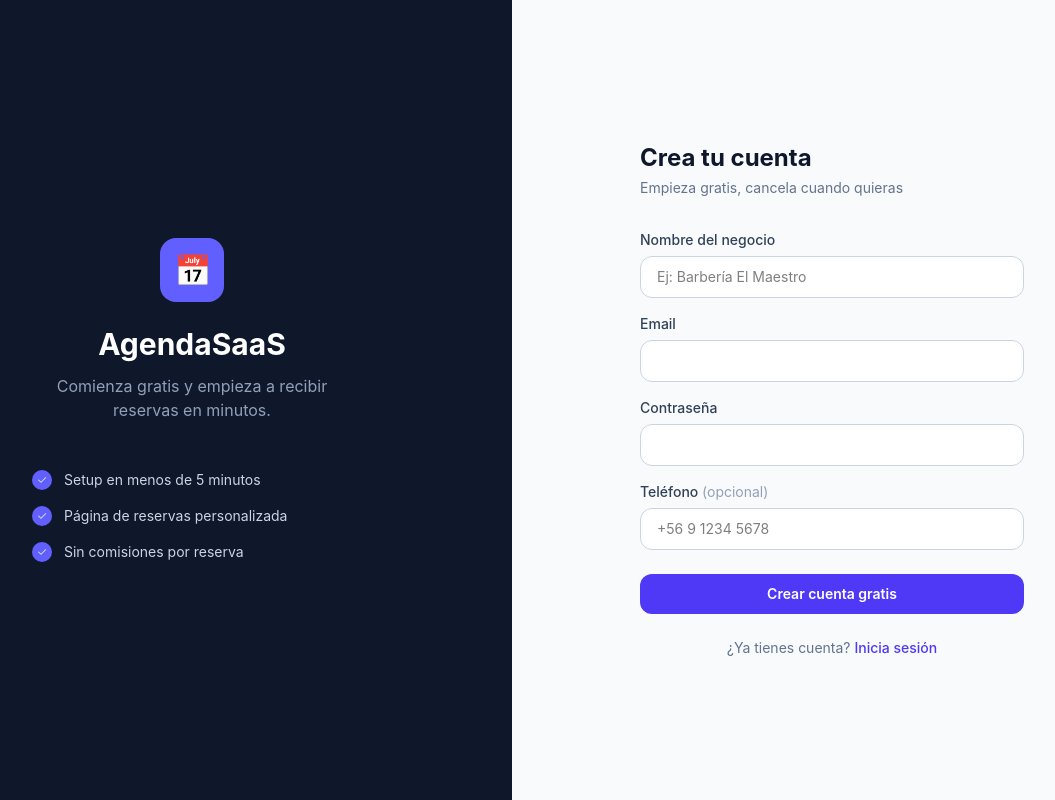
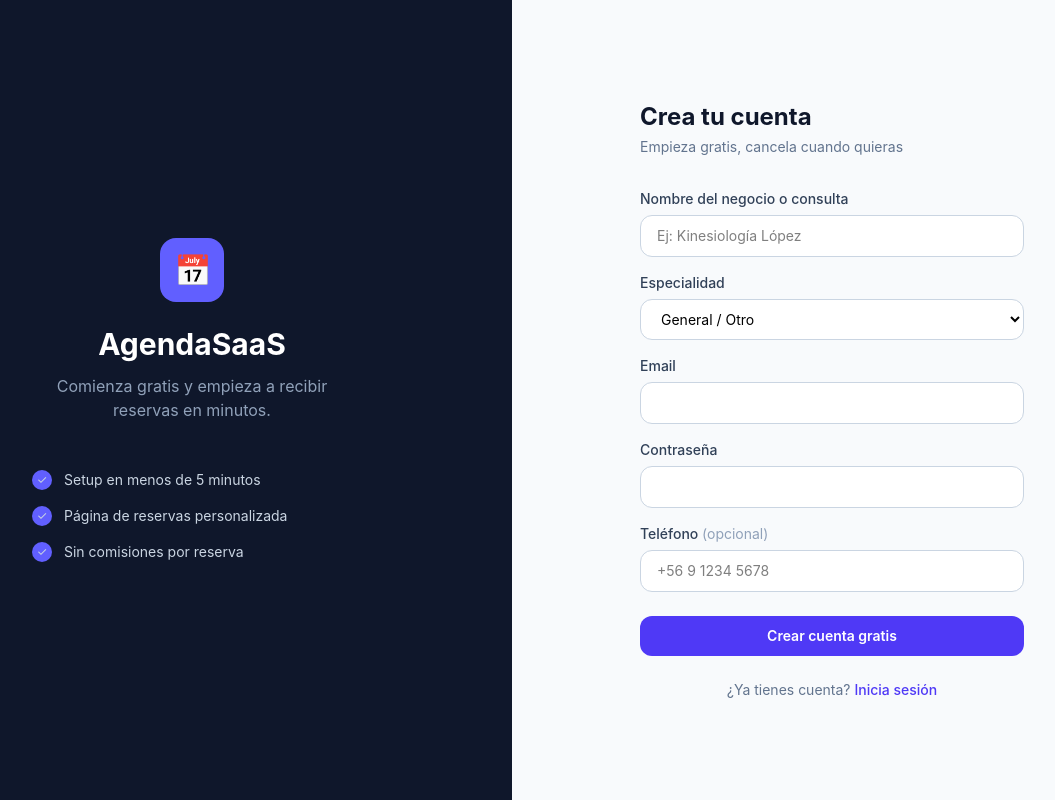
Before and after one commit to Noull999/saas-agendamiento, a React app in the folder frontend/: page /register in a window 1280 px wide. Shown: the whole page, without its empty margins (128-1183 px from the left). Built offline with nearby package versions, Linux system fonts and the light colour scheme; the HTML template or start-up script is replaced by a standard one.

Commit message:
feat(health): add specialty field to registration form

```diff
--- a/frontend/src/context/AuthContext.jsx
+++ b/frontend/src/context/AuthContext.jsx
@@ -16,8 +16,8 @@ export function AuthProvider({ children }) {
     return data.business;
   };
 
-  const register = async (name, owner_email, password, phone) => {
-    const { data } = await api.post('/auth/register', { name, owner_email, password, phone });
+  const register = async (name, owner_email, password, phone, specialty) => {
+    const { data } = await api.post('/auth/register', { name, owner_email, password, phone, specialty });
     localStorage.setItem('token', data.token);
     localStorage.setItem('business', JSON.stringify(data.business));
     setBusiness(data.business);
--- a/frontend/src/pages/Register.jsx
+++ b/frontend/src/pages/Register.jsx
@@ -2,10 +2,19 @@ import { useState } from 'react';
 import { useNavigate, Link } from 'react-router-dom';
 import { useAuth } from '../context/AuthContext';
 
+const SPECIALTIES = [
+  { value: 'general', label: 'General / Otro' },
+  { value: 'kinesiologia', label: 'Kinesiología' },
+  { value: 'psicologia', label: 'Psicología' },
+  { value: 'nutricion', label: 'Nutrición' },
+  { value: 'odontologia', label: 'Odontología' },
+  { value: 'medicina', label: 'Medicina General' },
+];
+
 export default function Register() {
   const { register } = useAuth();
   const navigate = useNavigate();
-  const [form, setForm] = useState({ name: '', owner_email: '', password: '', phone: '' });
+  const [form, setForm] = useState({ name: '', owner_email: '', password: '', phone: '', specialty: 'general' });
   const [error, setError] = useState('');
   const [loading, setLoading] = useState(false);
 
@@ -16,7 +25,7 @@ export default function Register() {
     setLoading(true);
     setError('');
     try {
-      await register(form.name, form.owner_email, form.password, form.phone);
+      await register(form.name, form.owner_email, form.password, form.phone, form.specialty);
       navigate('/dashboard');
     } catch (err) {
       setError(err.response?.data?.error || 'Error al registrarse');
@@ -24,6 +33,8 @@ export default function Register() {
       setLoading(false);
     }
   };
+
+  const inputClass = 'w-full border border-slate-300 rounded-xl px-4 py-2.5 text-sm focus:outline-none focus:ring-2 focus:ring-indigo-500 focus:border-transparent bg-white';
 
   return (
     <div className="min-h-screen flex">
@@ -54,25 +65,31 @@ export default function Register() {
 
           <form onSubmit={submit} className="space-y-4">
             <div>
-              <label className="block text-sm font-medium text-slate-700 mb-1.5">Nombre del negocio</label>
+              <label className="block text-sm font-medium text-slate-700 mb-1.5">Nombre del negocio o consulta</label>
               <input
                 name="name" required value={form.name} onChange={handle}
-                className="w-full border border-slate-300 rounded-xl px-4 py-2.5 text-sm focus:outline-none focus:ring-2 focus:ring-indigo-500 focus:border-transparent bg-white"
-                placeholder="Ej: Barbería El Maestro"
+                className={inputClass}
+                placeholder="Ej: Kinesiología López"
               />
+            </div>
+            <div>
+              <label className="block text-sm font-medium text-slate-700 mb-1.5">Especialidad</label>
+              <select name="specialty" value={form.specialty} onChange={handle} className={inputClass}>
+                {SPECIALTIES.map(s => <option key={s.value} value={s.value}>{s.label}</option>)}
+              </select>
             </div>
             <div>
               <label className="block text-sm font-medium text-slate-700 mb-1.5">Email</label>
               <input
                 name="owner_email" type="email" required value={form.owner_email} onChange={handle}
-                className="w-full border border-slate-300 rounded-xl px-4 py-2.5 text-sm focus:outline-none focus:ring-2 focus:ring-indigo-500 focus:border-transparent bg-white"
+                className={inputClass}
               />
             </div>
             <div>
               <label className="block text-sm font-medium text-slate-700 mb-1.5">Contraseña</label>
               <input
                 name="password" type="password" required minLength={6} value={form.password} onChange={handle}
-                className="w-full border border-slate-300 rounded-xl px-4 py-2.5 text-sm focus:outline-none focus:ring-2 focus:ring-indigo-500 focus:border-transparent bg-white"
+                className={inputClass}
               />
             </div>
             <div>
@@ -81,7 +98,7 @@ export default function Register() {
               </label>
               <input
                 name="phone" value={form.phone} onChange={handle}
-                className="w-full border border-slate-300 rounded-xl px-4 py-2.5 text-sm focus:outline-none focus:ring-2 focus:ring-indigo-500 focus:border-transparent bg-white"
+                className={inputClass}
                 placeholder="+56 9 1234 5678"
               />
             </div>
```
